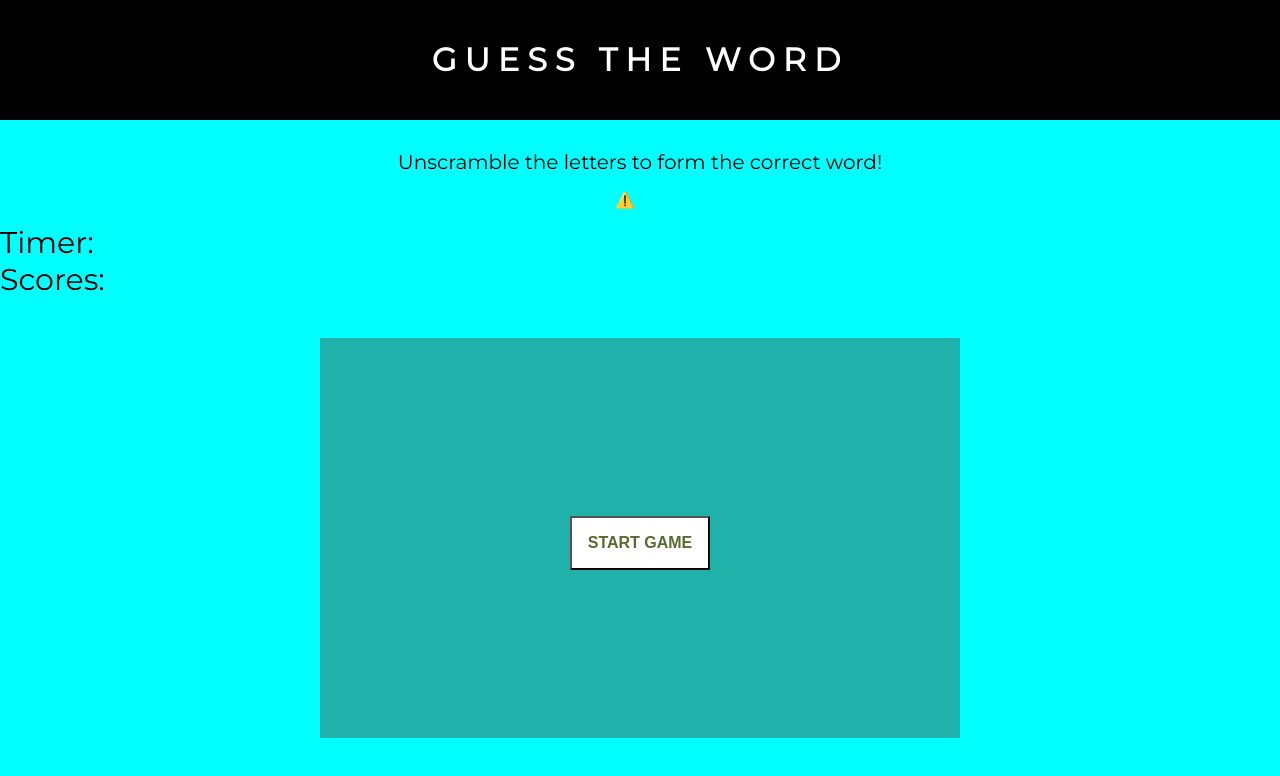
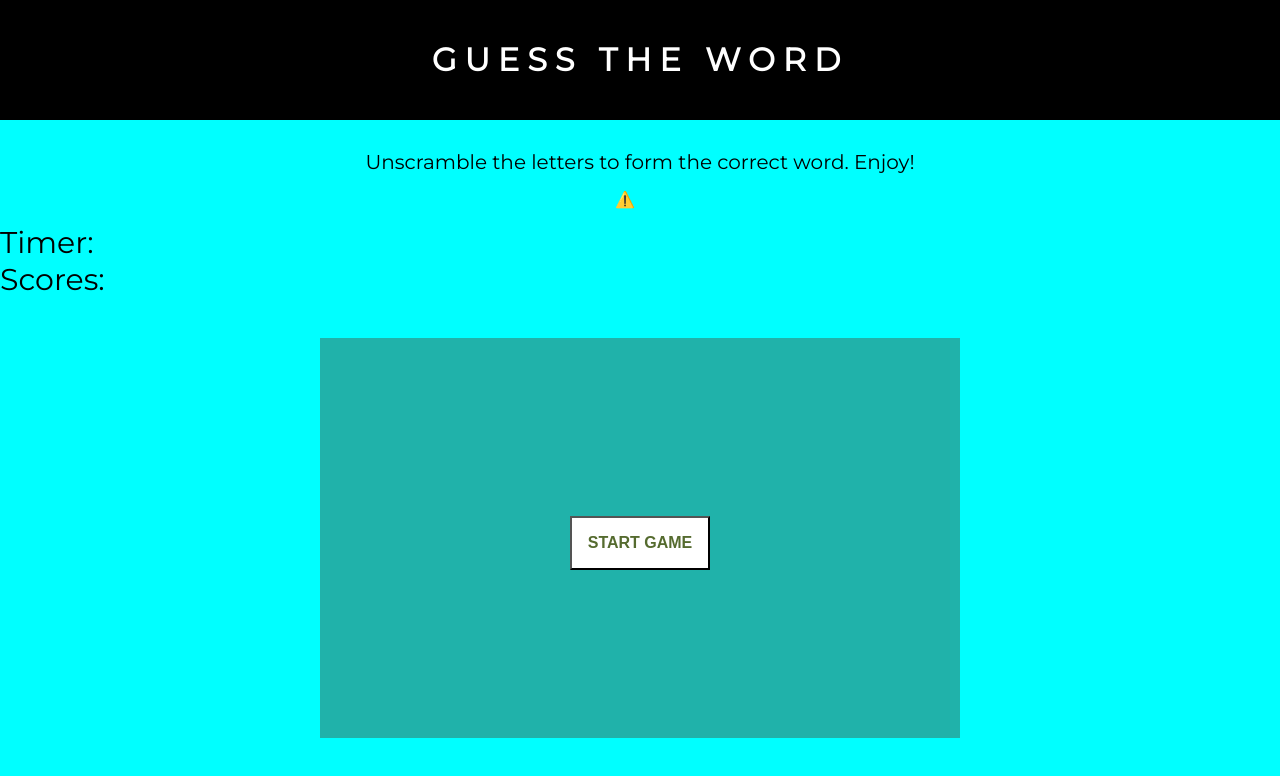
Before and after one commit to kenhmh/Guess-the-word, a plain HTML site: page HTML/index.html in a window 1280 px wide. Drawn offline with nearby package versions, Linux system fonts and the light colour scheme; no server answers; files whose address does not match are found by name.

Commit message:
instructions

```diff
--- a/HTML/index.html
+++ b/HTML/index.html
@@ -13,7 +13,7 @@
     </header>
     <aside>
         <div class = "instructions">
-            <p>Unscramble the letters to form the correct word!</p>
+            <p>Unscramble the letters to form the correct word. Enjoy!</p>
         </div>
         <div class = "lottie">
             <lottie-player src="https://assets2.lottiefiles.com/packages/lf20_2xyfgjt4.json"  background="transparent"  speed="1"  style="width: 50px; height: 50px;"  loop  autoplay></lottie-player>
```
